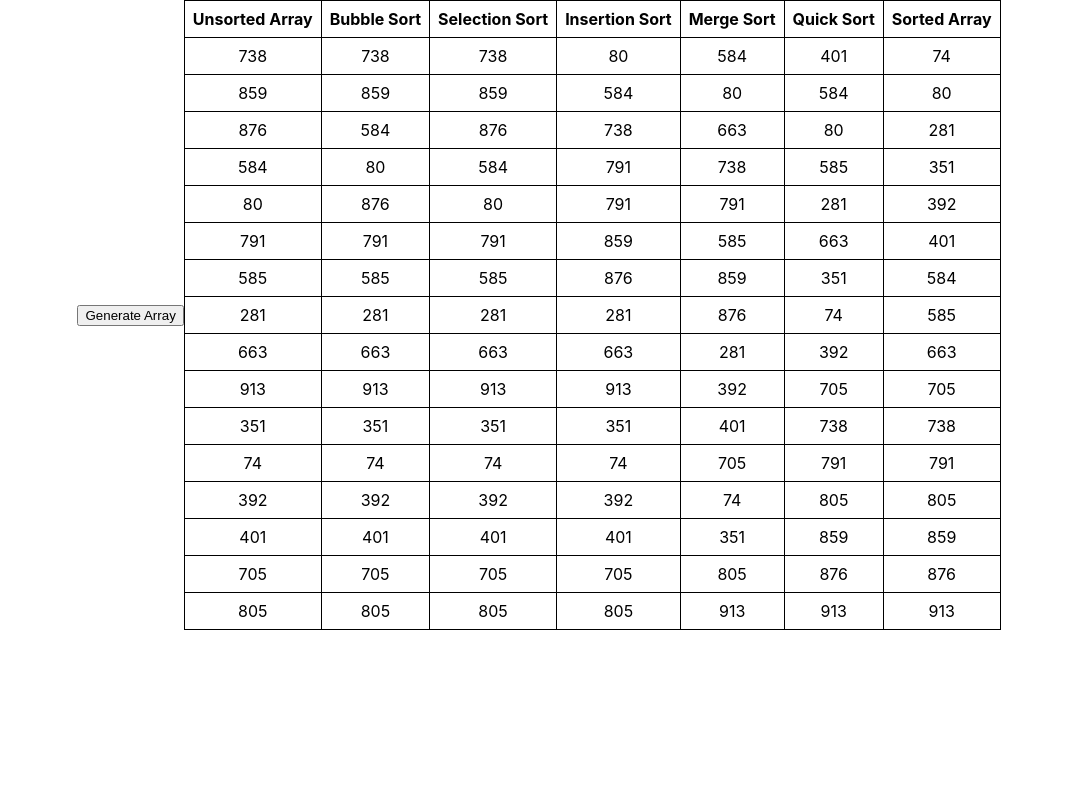
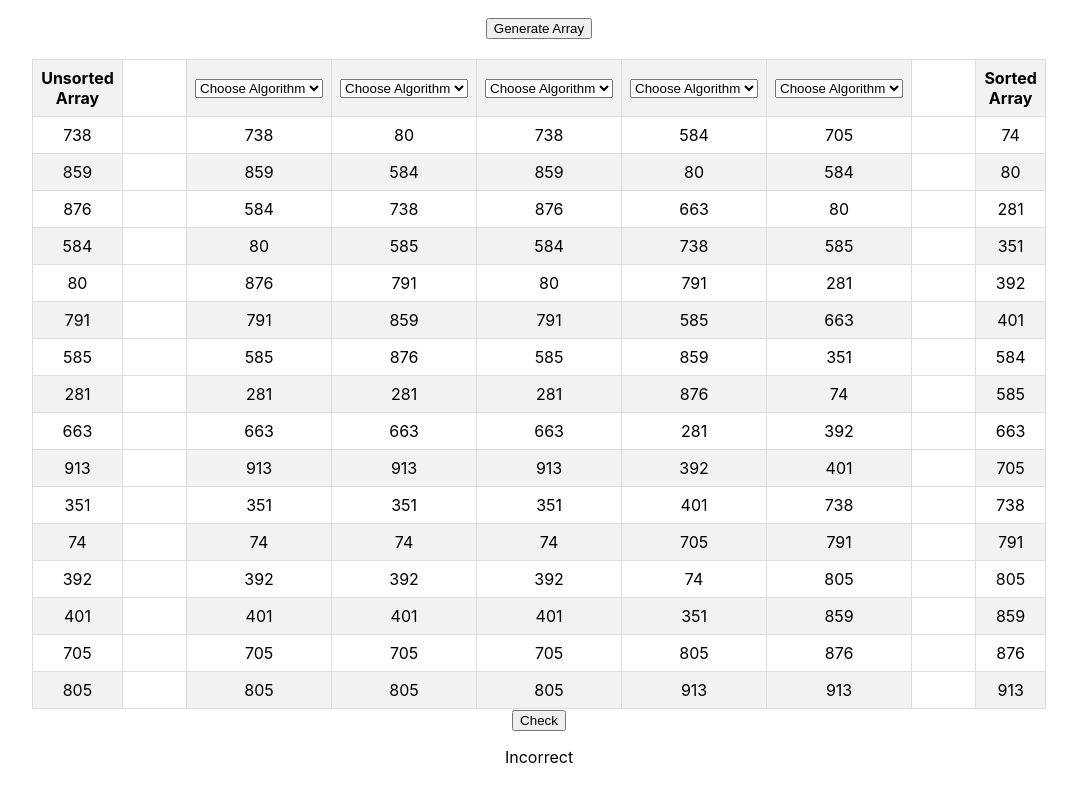
Before and after one commit to PallonCX/SortingJumble, a React (Create React App) app: page / in a window 1280 px wide. Shown: the whole page, without its empty margins (101-1178 px from the left). Built offline with nearby package versions, Linux system fonts and the light colour scheme.

Commit message:
Big update

```diff
--- a/src/components/Homepage.css
+++ b/src/components/Homepage.css
@@ -1,14 +1,46 @@
 .centered-container {
     display: flex;
+    flex-direction: column;
+    align-items: center;
     justify-content: center;
-    align-items: center;
+    height: 100vh;
+  }
+
+  .table-container {
+    margin-top: 20px;
   }
 
   .styled-table {
     border-collapse: collapse;
+    width: 100%;
   }
 
-  .styled-table th, .styled-table td {
-    border: 1px solid black;
+  .styled-table th,
+  .styled-table td {
+    border: 1px solid #ddd;
     padding: 8px;
+    text-align: center;
   }
+
+  .styled-table th {
+    background-color: #f2f2f2;
+  }
+
+  .styled-table tr:nth-child(even) {
+    background-color: #f2f2f2;
+  }
+
+  .styled-table tr:hover {
+    background-color: #ddd;
+  }
+
+  .empty-column {
+    visibility: hidden;
+    width: 10%;
+  }
+
+  .styled-table th.empty-column,
+  .styled-table td.empty-column {
+    visibility: hidden;
+    background-color: transparent; /* Maintain width while hidden */
+  }
--- a/src/components/Homepage.js
+++ b/src/components/Homepage.js
@@ -17,6 +17,16 @@ const Homepage = () => {
     quick: [],
     sorted: []
   });
+  const [sortingAlgorithms, setSortingAlgorithms] = useState({
+    bubble: '',
+    selection: '',
+    insertion: '',
+    merge: '',
+    quick: '',
+  });
+  const [isCorrect, setIsCorrect] = useState(false);
+  const [algorithmOrder, setAlgorithmOrder] = useState([]);
+  const [showLastRow, setShowLastRow] = useState(false); // State to control the visibility of the last row
 
   useEffect(() => {
     const bubbleSorted = bubbleSort([...unsortedArray]);
@@ -33,42 +43,124 @@ const Homepage = () => {
       quick: quickSorted,
       sorted: sorted, // Include the sorted array in sortedArrays
     });
+    // Shuffle the array of algorithm keys
+    const shuffledKeys = shuffleArray(Object.keys(sortingAlgorithms));
+    setAlgorithmOrder(shuffledKeys);
   }, [unsortedArray]); // Update when unsortedArray changes
 
+  const shuffleArray = (array) => {
+    const shuffledArray = [...array];
+    for (let i = shuffledArray.length - 1; i > 0; i--) {
+      const j = Math.floor(Math.random() * (i + 1));
+      [shuffledArray[i], shuffledArray[j]] = [shuffledArray[j], shuffledArray[i]];
+    }
+    return shuffledArray;
+  };
+
   const handleGenerateArray = () => {
-    const newArray = generateUnsortedArray(16, 'integer');
+    let newArray = generateUnsortedArray(16, 'integer');
+    let newSortedArrays;
+    let isSame = true;
+
+    while (isSame) {
+      newArray = generateUnsortedArray(16, 'integer');
+      newSortedArrays = {
+        bubble: bubbleSort([...newArray]),
+        selection: selectionSort([...newArray]),
+        insertion: insertionSort([...newArray]),
+        merge: mergeSort([...newArray]),
+        quick: quickSort([...newArray]),
+        sorted: [...newArray].sort((a, b) => a - b)
+      };
+
+      isSame = Object.keys(newSortedArrays).some(key => (
+        JSON.stringify(sortedArrays[key]) === JSON.stringify(newSortedArrays[key]) ||
+        JSON.stringify(sortedArrays[key]) === JSON.stringify(newArray)
+      ));
+    }
+
     setUnsortedArray(newArray);
+    setSortedArrays(newSortedArrays);
+    setIsCorrect(false); // Reset the correctness state
+    setShowLastRow(false); // Hide the last row when generating a new array
+  };
+
+  const handleCheck = () => {
+    let allCorrect = true;
+    Object.keys(sortingAlgorithms).forEach(key => {
+      const algorithm = sortingAlgorithms[key];
+      if (algorithm !== key) {
+        allCorrect = false;
+      }
+    });
+    setIsCorrect(allCorrect);
+    setShowLastRow(true); // Show the last row when the "Check" button is pressed
+  };
+
+  const handleAlgorithmChange = (algorithm, key) => {
+    setSortingAlgorithms(prevState => ({
+      ...prevState,
+      [key]: algorithm,
+    }));
   };
 
   return (
-    <div className="centered-container"> {/* Center the table */}
+    <div className="centered-container">
       <button onClick={handleGenerateArray}>Generate Array</button>
-      <table className="styled-table"> {/* Add class for styling */}
+      <div className="table-container">
+        <table className="styled-table">
           <thead>
             <tr>
               <th>Unsorted Array</th>
-            <th>Bubble Sort</th>
-            <th>Selection Sort</th>
-            <th>Insertion Sort</th>
-            <th>Merge Sort</th>
-            <th>Quick Sort</th>
-            <th>Sorted Array</th> {/* New column for sorted array */}
+              <th className="empty-column"></th>
+              {algorithmOrder.map((key, index) => (
+                <th key={index}>
+                  <select value={"Choose Algorithm"} onChange={(e) => handleAlgorithmChange(e.target.value, key)}>
+                    <option value="">Choose Algorithm</option>
+                    <option value="bubble">Bubble Sort</option>
+                    <option value="selection">Selection Sort</option>
+                    <option value="insertion">Insertion Sort</option>
+                    <option value="merge">Merge Sort</option>
+                    <option value="quick">Quick Sort</option>
+                  </select>
+                </th>
+              ))}
+              <th className="empty-column"></th>
+              <th>Sorted Array</th>
             </tr>
           </thead>
           <tbody>
             {unsortedArray.map((num, index) => (
               <tr key={index}>
                 <td>{num}</td>
-              <td>{sortedArrays['bubble'][index]}</td>
-              <td>{sortedArrays['selection'][index]}</td>
-              <td>{sortedArrays['insertion'][index]}</td>
-              <td>{sortedArrays['merge'][index]}</td>
-              <td>{sortedArrays['quick'][index]}</td>
-              <td>{sortedArrays['sorted'][index]}</td> {/* Display sorted array */}
+                <td className="empty-column"></td>
+                {algorithmOrder.map((key, innerIndex) => (
+                  <td key={innerIndex}>{sortedArrays[key][index]}</td>
+                ))}
+                <td className="empty-column"></td>
+                <td>{sortedArrays['sorted'][index]}</td>
               </tr>
             ))}
           </tbody>
+          {showLastRow && (
+            <tfoot>
+              <tr>
+                <td className="empty-column"></td>
+                <td className="empty-column"></td>
+                {algorithmOrder.map((key, index) => (
+                  <td key={index}>{key}</td>
+                ))}
+                <td className="empty-column"></td>
+                <td className="empty-column"></td>
+              </tr>
+            </tfoot>
+          )}
         </table>
+      </div>
+      <div>
+        <button onClick={handleCheck}>Check</button>
+        {isCorrect ? <p>Correct!</p> : <p>Incorrect</p>}
+      </div>
     </div>
   );
 };
--- a/src/utils/insertionSort.js
+++ b/src/utils/insertionSort.js
@@ -9,6 +9,7 @@ export function insertionSort(arr, stopProbability = 0.05) {
 
         // Introduce a random condition to stop sorting at a random point
         if (Math.random() < stopProbability) { // Adjust the probability as needed
+          arr[j + 1] = key;
           return arr;
         }
       }
--- a/src/utils/quickSort.js
+++ b/src/utils/quickSort.js
@@ -26,6 +26,11 @@ export function quickSort(arr, randomPivot = false, stopProbability = 0.05) {
           [arr[left], arr[right]] = [arr[right], arr[left]];
           left++;
         }
+
+        // Introduce a random condition to stop sorting
+        if (Math.random() < stopProbability) {
+          return arr;
+        }
       }
 
       // Swap the pivot with the rightmost element of the left partition
```
Also changed, not shown: src/utils/generator.js (line endings or trailing spaces). Lines whose indentation alone changed are shown as unchanged.
